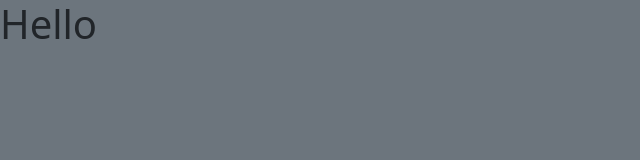
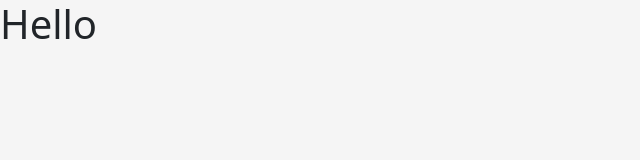
Before and after one commit to npcostaa/npcostaa.github.io, a website: page index.html in a window 1280 px wide. Shown: the whole page, without its empty margins (0-640 px from the left). Drawn offline with Linux system fonts and the light colour scheme.

Commit message:
bg color

```diff
--- a/scss/main.scss
+++ b/scss/main.scss
@@ -1 +1,5 @@
+// variables
+$secondary: #f5f5f5;
+
+
 @import '../node_modules/bootstrap/scss/bootstrap.scss';
```
Also changed, not shown: css/main.css.
